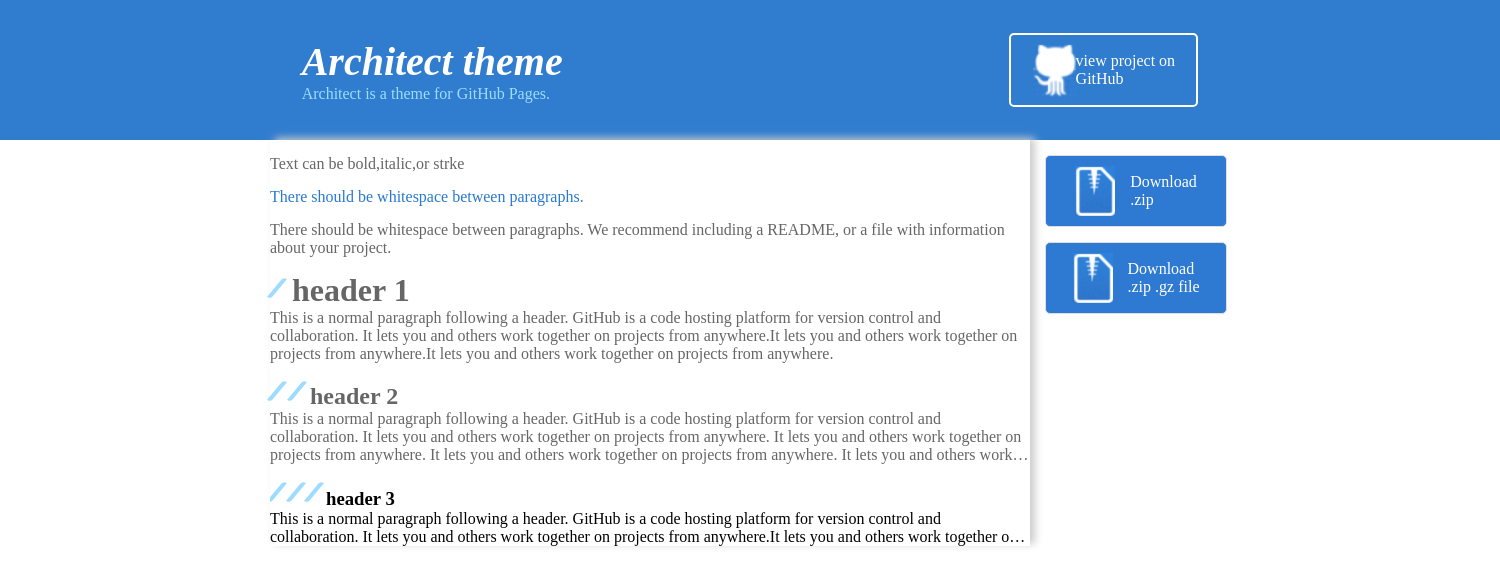
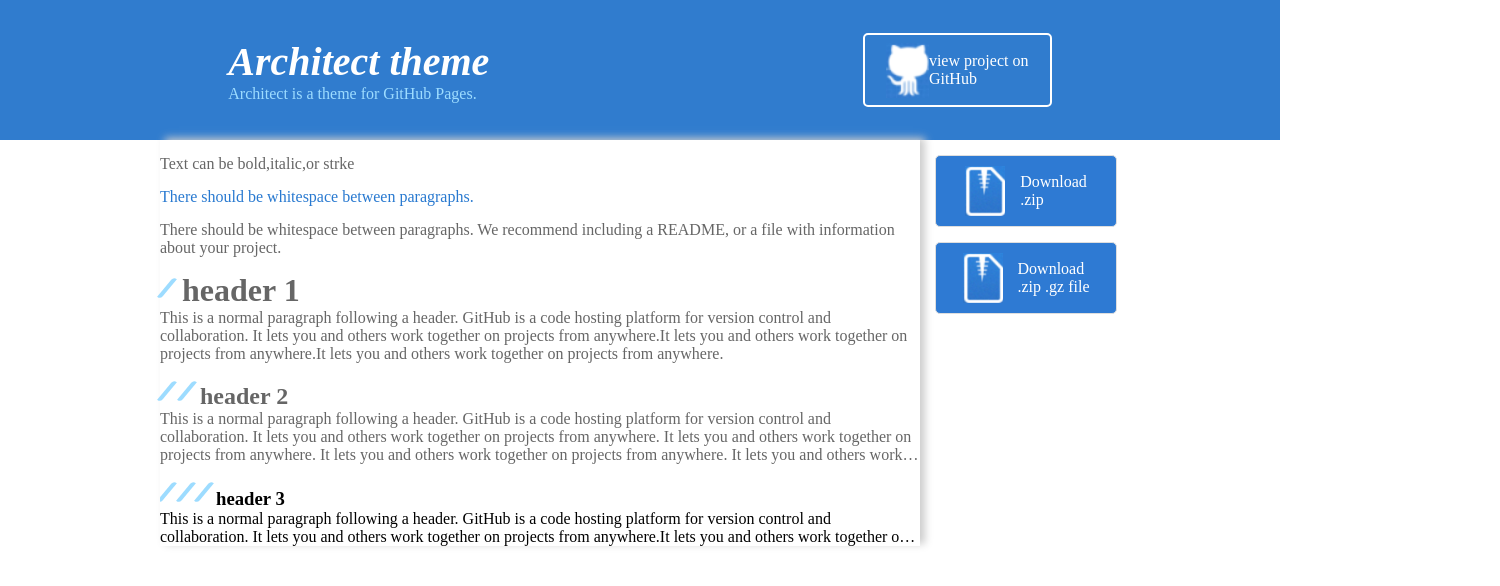
Before and after one commit to lijiaxuannn/lijiaxuan.github.io, a plain HTML site: page home.html in a window 1280 px wide. Shown: the whole page, 1500 px wide, since content can reach past the window. Drawn offline with Linux system fonts and the light colour scheme.

Commit message:
修改了一个文件

```diff
--- a/css/home.css
+++ b/css/home.css
@@ -3,7 +3,7 @@
     margin: 0;
 }
 body{
-    min-width: 1500px;
+    min-width: 1200px;
 }
 .title{
     height: 140px;
```
